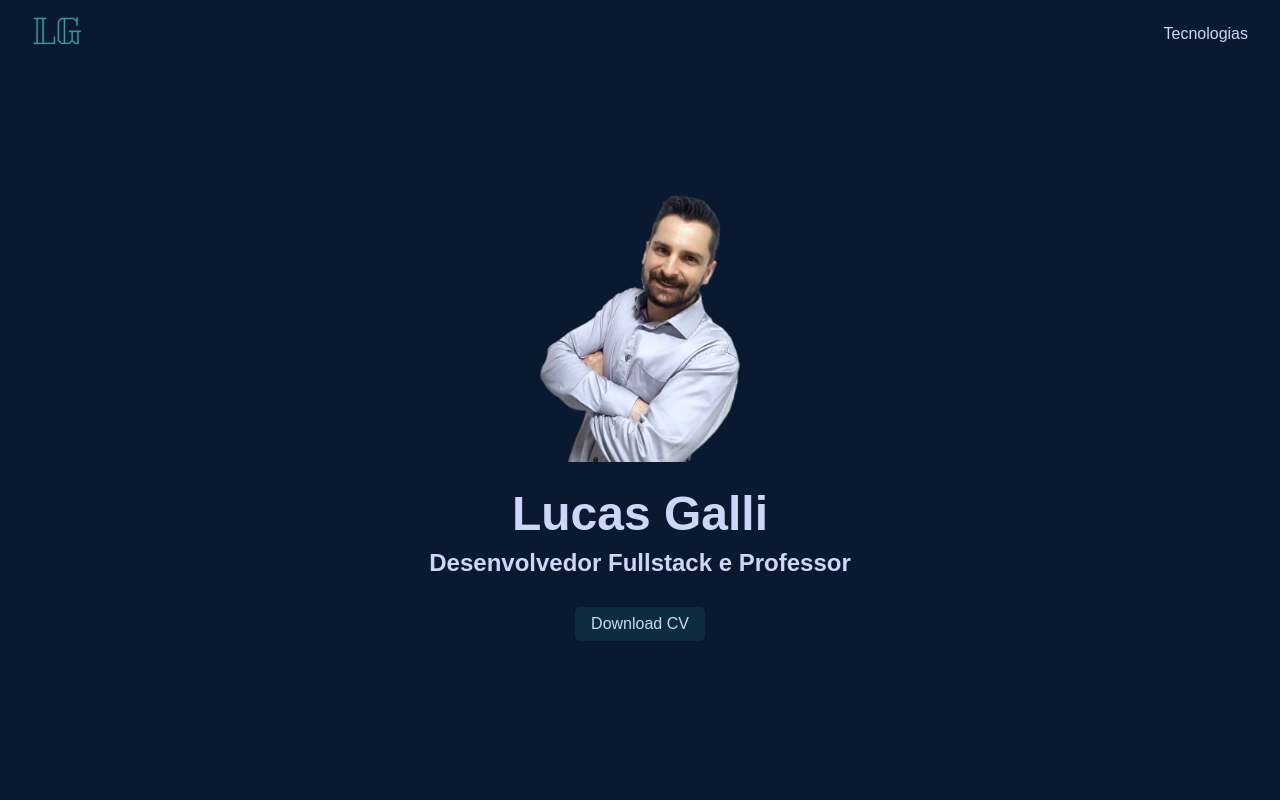
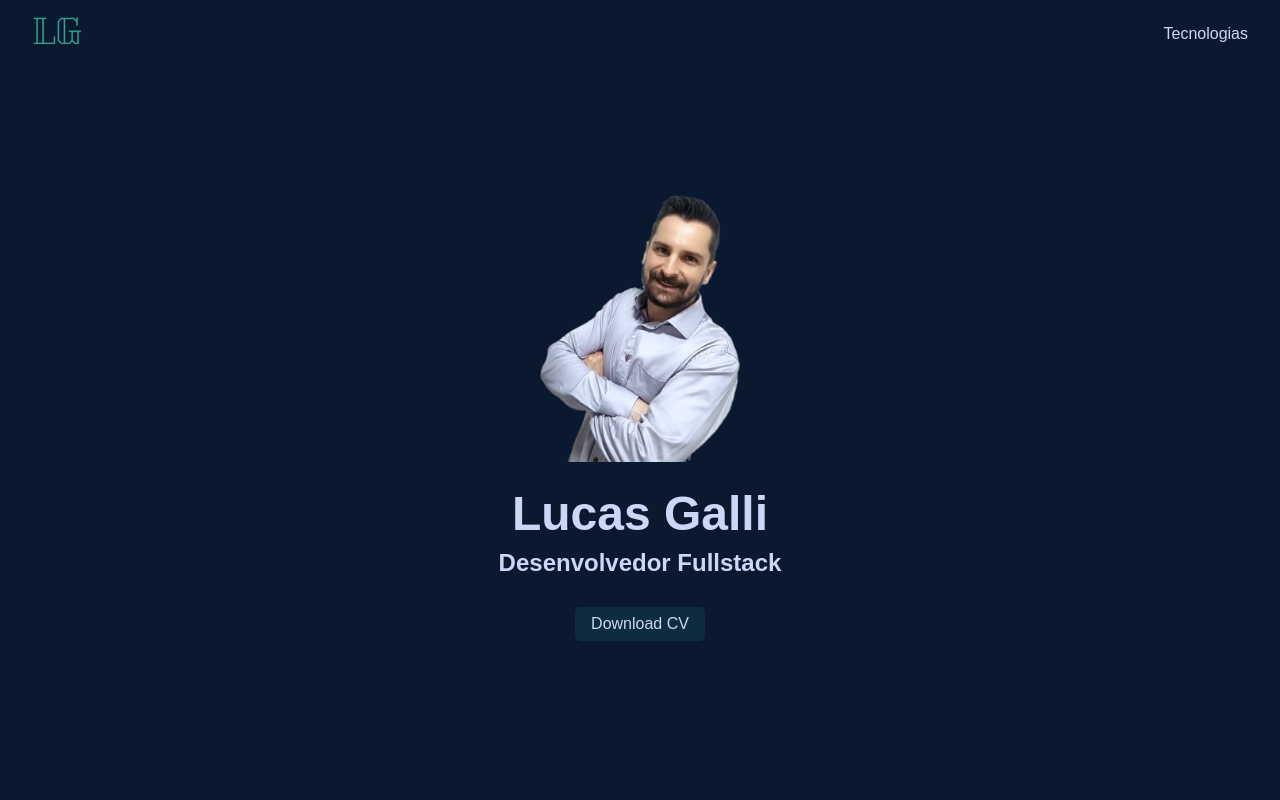
Before and after one commit to lucasgalli/lucasgalli.github.io, a React (Vite) app: page / in a window 1280 px wide. Shown: the top 800 px of the page. Built offline with nearby package versions, Linux system fonts and the light colour scheme.

Commit message:
Update Home.jsx

```diff
--- a/src/sections/Home.jsx
+++ b/src/sections/Home.jsx
@@ -33,7 +33,7 @@ const Home = () => {
 		<HomeContainer id="home">
 			<ProfileImage src={profileImage} alt="Lucas" />
 			<Title>Lucas Galli</Title>
-			<SubTitle>Desenvolvedor Fullstack e Professor</SubTitle>
+			<SubTitle>Desenvolvedor Fullstack</SubTitle>
 			<a className="button" href="https://drive.google.com/file/d/1hHLLzVdyWbF-6QzFDHFENPN0GeaDtVxC/view?usp=sharing">Download CV</a>
 		</HomeContainer>
 	);
```
